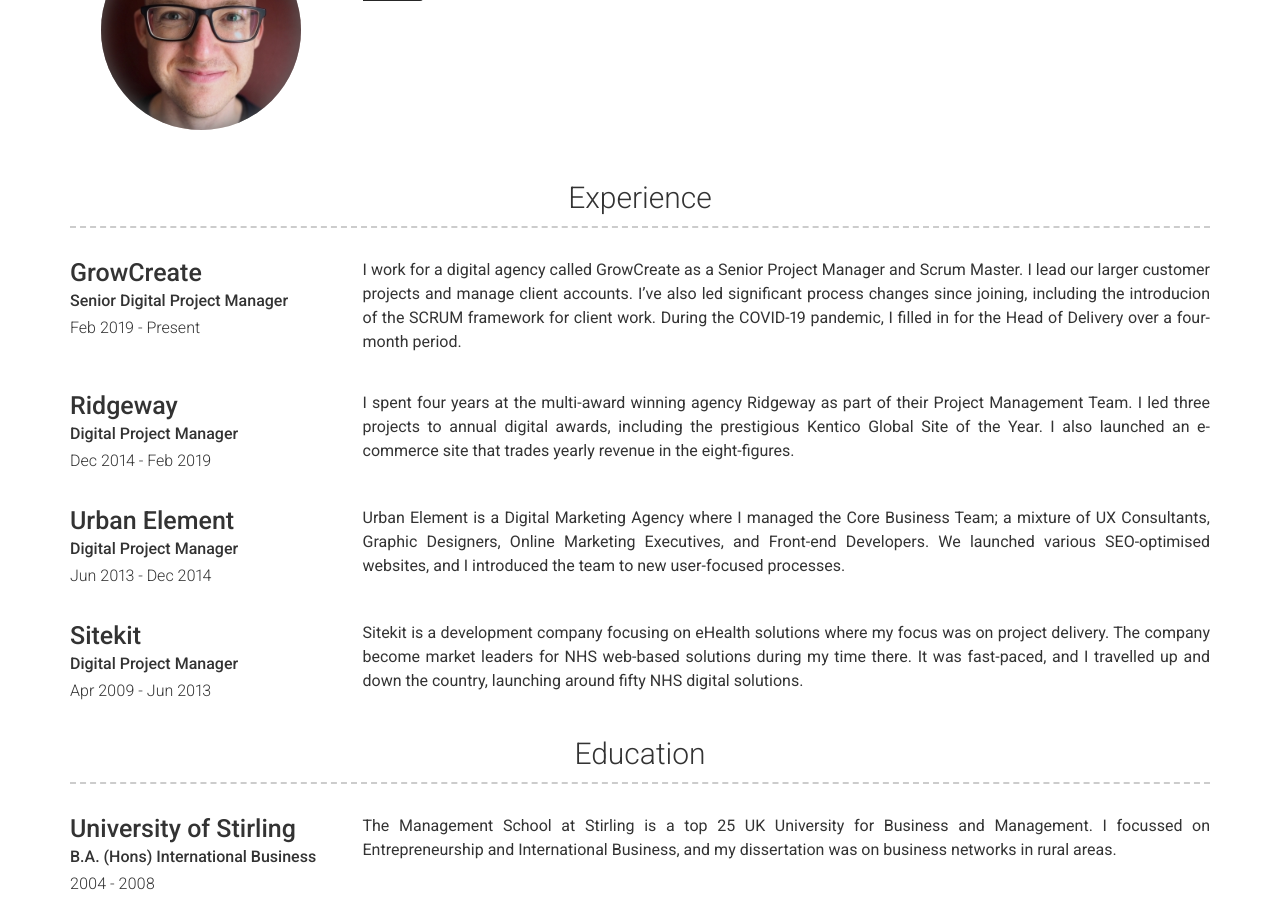
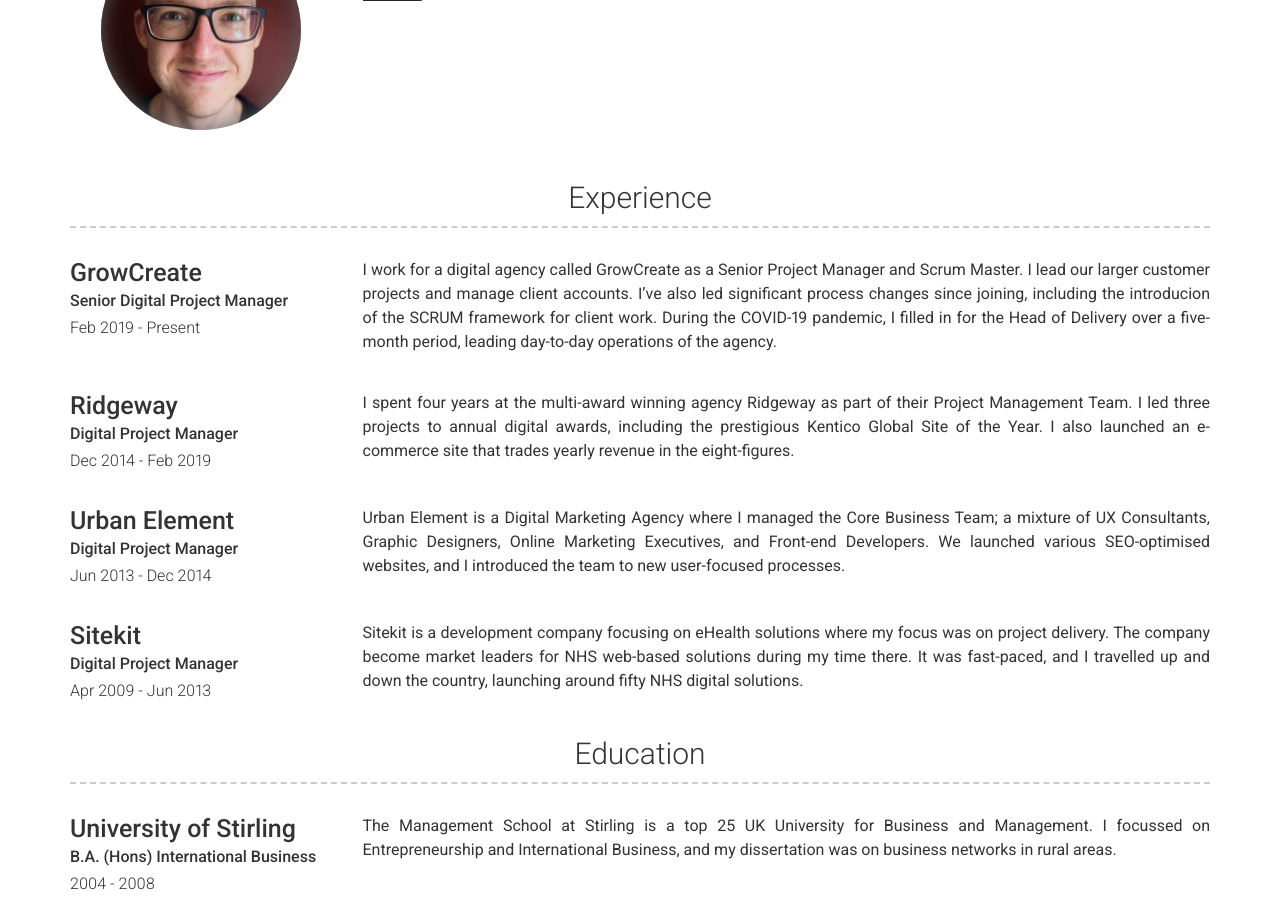
Before and after one commit to csgdavidson/Charlie-Davidson2, a Jekyll site: the page built from index.md, in a window 1280 px wide and 900 px high, scrolled down 349 px. Built offline with Jekyll 4.4.1, drawn with Linux system fonts in a browser that asks for light colours; nearby versions of some CDN libraries.

Commit message:
Update experience.yml

```diff
--- a/_data/experience.yml
+++ b/_data/experience.yml
@@ -4,7 +4,7 @@
   job_title: Senior Digital Project Manager
   dates: Feb 2019 - Present
   description:
-    I work for a digital agency called GrowCreate as a Senior Project Manager and Scrum Master. I lead our larger customer projects and manage client accounts. I’ve also led significant process changes since joining, including the introducion of the SCRUM framework for client work. During the COVID-19 pandemic, I filled in for the Head of Delivery over a four-month period.
+    I work for a digital agency called GrowCreate as a Senior Project Manager and Scrum Master. I lead our larger customer projects and manage client accounts. I’ve also led significant process changes since joining, including the introducion of the SCRUM framework for client work. During the COVID-19 pandemic, I filled in for the Head of Delivery over a five-month period, leading day-to-day operations of the agency.
 - company: Ridgeway
   job_title: Digital Project Manager
   dates: Dec 2014 - Feb 2019
```
